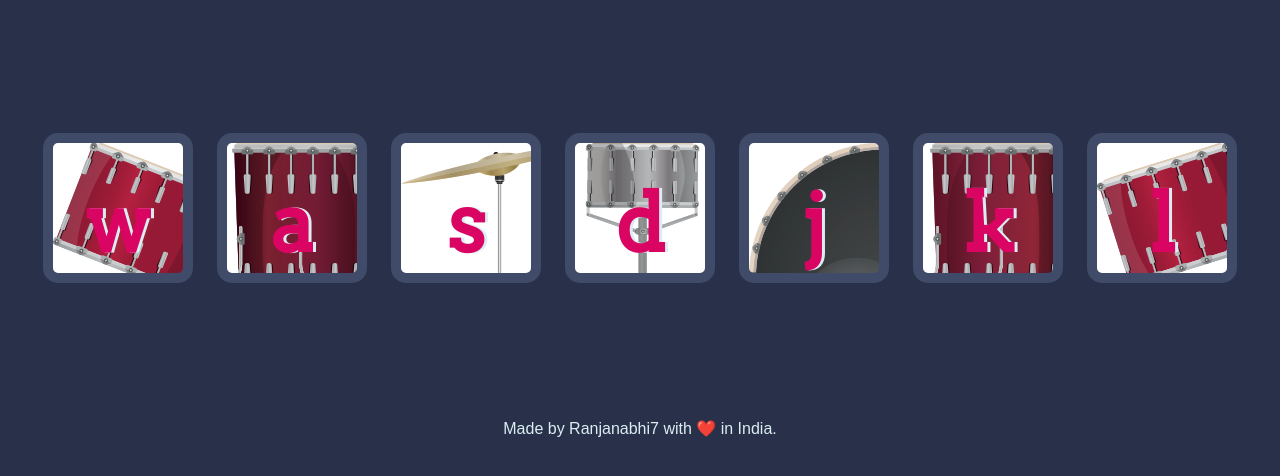
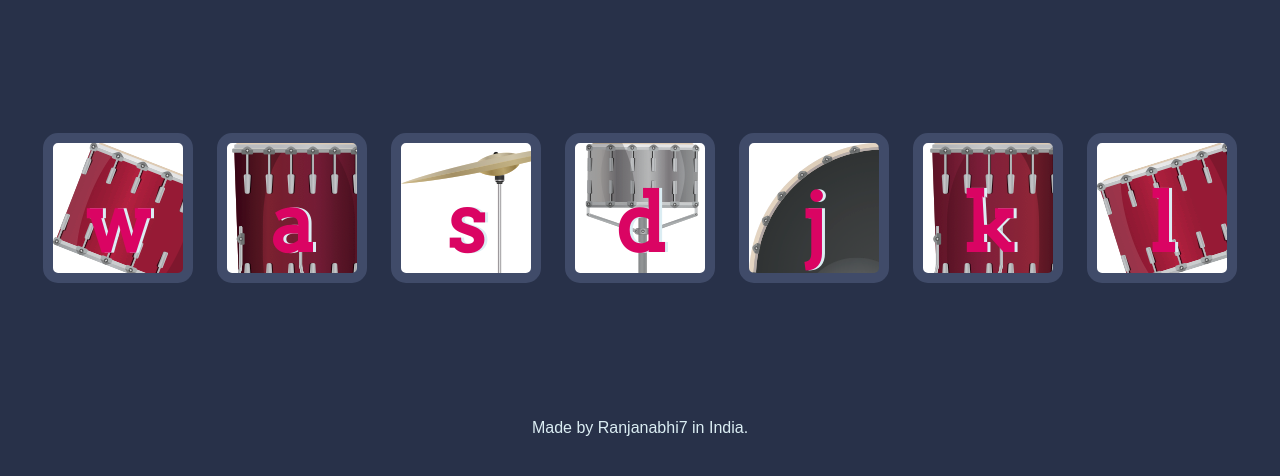
Before and after one commit to ranjanabhi07/Drum-kit---game, a plain HTML site: page index.html in a window 1280 px wide. Shown: the part 156-632 px from the top of the page. Drawn offline with Linux system fonts and the light colour scheme.

Commit message:
Update index.html

```diff
--- a/index.html
+++ b/index.html
@@ -23,7 +23,7 @@
 
 
   <footer>
-    Made by Ranjanabhi7 with ❤️ in India.
+    Made by Ranjanabhi7 in India.
   </footer>
     <script src="script.js"></script>
 </body>
```
